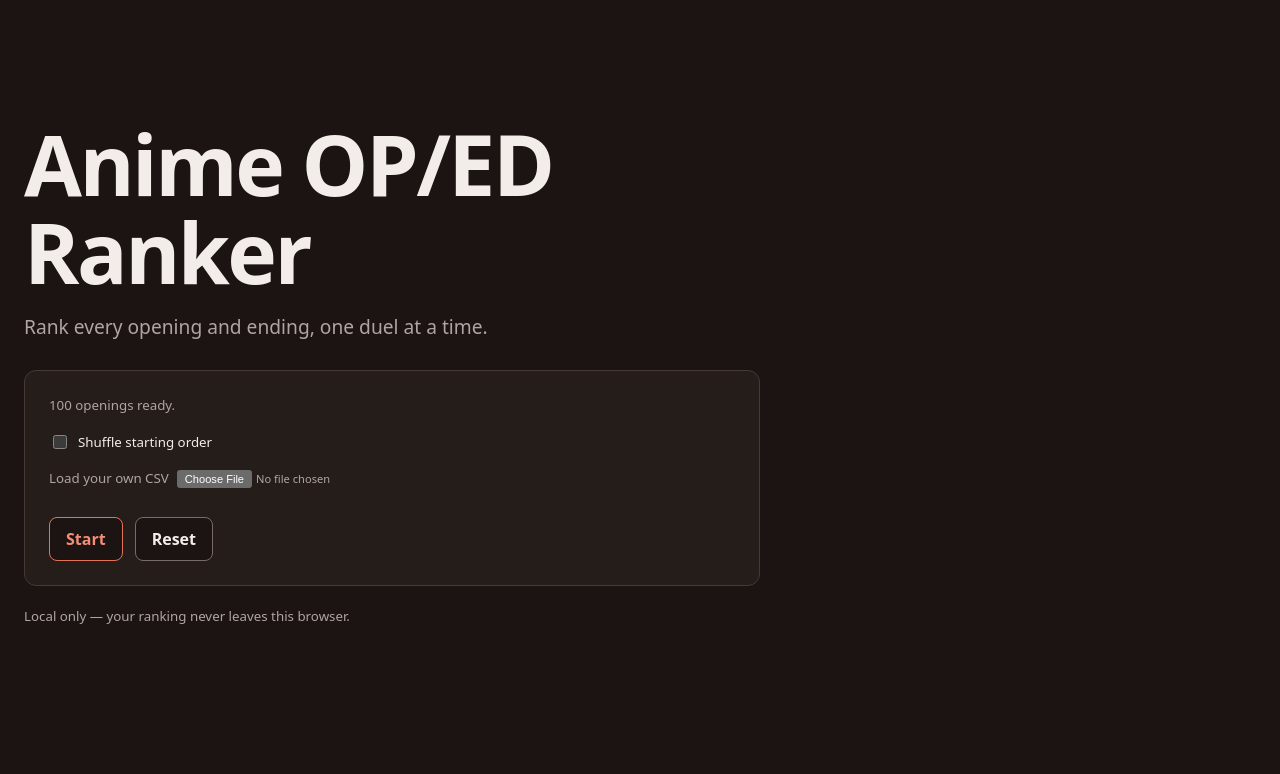
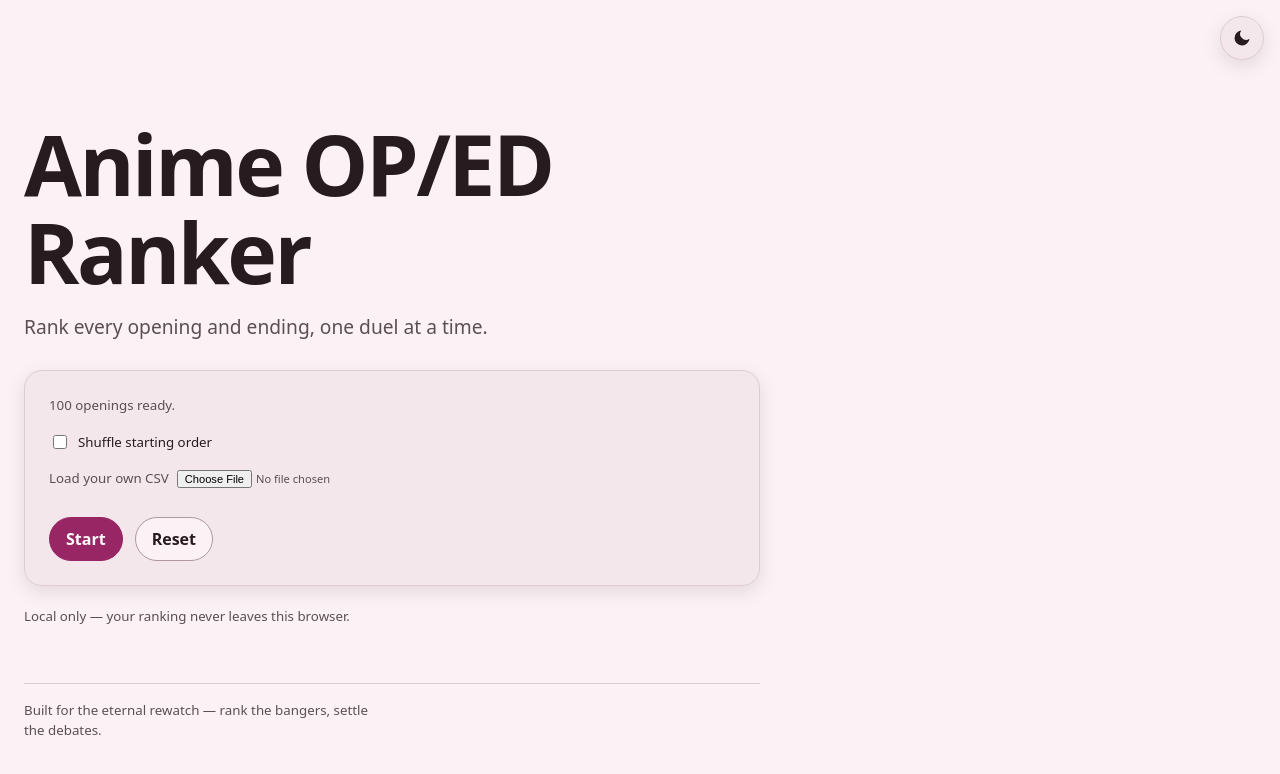
Before and after one commit to bernardopiane/Anime_OPED_Ranker, a website with bundled scripts: page index.html in a window 1280 px wide. Built offline with nearby package versions, Linux system fonts and the light colour scheme.

Commit message:
Redesign the whole app with a playful dual light/dark theme

```diff
--- a/app.js
+++ b/app.js
@@ -28,6 +28,26 @@ function showScreen(name) {
   for (const screen of ['start', 'match', 'results']) {
     el(`${screen}-screen`).classList.toggle('hidden', screen !== name);
   }
+}
+
+function initTheme() {
+  const toggle = el('theme-toggle');
+  if (!toggle) return;
+  const root = document.documentElement;
+  const sync = () => {
+    const isDark = root.dataset.theme !== 'light';
+    toggle.setAttribute('aria-pressed', String(isDark));
+    toggle.setAttribute('aria-label', isDark ? 'Switch to light theme' : 'Switch to dark theme');
+  };
+  sync();
+  toggle.addEventListener('click', () => {
+    const next = root.dataset.theme === 'light' ? 'dark' : 'light';
+    root.dataset.theme = next;
+    try {
+      localStorage.setItem('oped-theme', next);
+    } catch {}
+    sync();
+  });
 }
 
 function persist() {
@@ -788,4 +808,5 @@ el('again-btn').addEventListener('click', () => {
   showScreen('start');
 });
 
+initTheme();
 init();
--- a/index.html
+++ b/index.html
@@ -4,10 +4,41 @@
     <meta charset="utf-8" />
     <meta name="viewport" content="width=device-width, initial-scale=1" />
     <title>Anime OP/ED Ranker</title>
+    <script>
+      (function () {
+        try {
+          var saved = localStorage.getItem('oped-theme');
+          var theme =
+            saved === 'light' || saved === 'dark'
+              ? saved
+              : window.matchMedia('(prefers-color-scheme: dark)').matches
+                ? 'dark'
+                : 'light';
+          document.documentElement.dataset.theme = theme;
+        } catch (e) {
+          document.documentElement.dataset.theme = 'dark';
+        }
+      })();
+    </script>
     <link rel="stylesheet" href="tokens.css" />
     <link rel="stylesheet" href="styles.css" />
   </head>
   <body>
+    <button
+      id="theme-toggle"
+      class="theme-toggle"
+      type="button"
+      aria-label="Switch to light theme"
+      aria-pressed="true"
+    >
+      <svg class="theme-icon theme-icon--sun" viewBox="0 0 24 24" fill="none" stroke="currentColor" stroke-width="1.8" stroke-linecap="round" aria-hidden="true">
+        <circle cx="12" cy="12" r="4.2" />
+        <path d="M12 3v2.2M12 18.8V21M3 12h2.2M18.8 12H21M5.6 5.6l1.6 1.6M16.8 16.8l1.6 1.6M18.4 5.6l-1.6 1.6M7.2 16.8l-1.6 1.6" />
+      </svg>
+      <svg class="theme-icon theme-icon--moon" viewBox="0 0 24 24" fill="currentColor" aria-hidden="true">
+        <path d="M21 12.8A9 9 0 1 1 11.2 3a7 7 0 0 0 9.8 9.8z" />
+      </svg>
+    </button>
     <main id="app">
       <p id="warning" class="warning hidden">
         Progress can’t be saved — storage is unavailable or full. Your ranking will still work during this session.
@@ -32,6 +63,9 @@
           </div>
         </div>
         <p class="meta">Local only — your ranking never leaves this browser.</p>
+        <footer class="site-footer">
+          <p>Built for the eternal rewatch — rank the bangers, settle the debates.</p>
+        </footer>
       </section>
 
       <section id="match-screen" class="screen hidden">
--- a/styles.css
+++ b/styles.css
@@ -1,4 +1,4 @@
-/* Hallmark · macrostructure: Marquee Hero · genre: modern-minimal · theme: Coral (dark) · enrichment: none · nav: N9 Edge-aligned · footer: Ft2 Inline-rule · pre-emit critique P5 H4 E5 S4 R5 V5 · contrast: pass (40-41) · nav/footer/slop: pass (42-45) · honest: pass (46) · chrome: pass (47) · tokens: pass (48) · responsive: pass (49) · mobile: pass (34,50-57) */
+/* Hallmark · macrostructure: Marquee Hero (Start) · Split Studio (Duel) · Index-First (Results) · genre: playful · theme: Sakura (custom dual light/dark, accent hue 352) · enrichment: none · nav: N2 Floating chip · footer: Ft5 Statement · pre-emit critique P5 H5 E5 S4 R5 V5 · contrast: pass (40-41) · nav/footer/slop: pass (42-45) · honest: pass (46) · chrome: pass (47) · tokens: pass (48) · responsive: pass (49) · mobile: pass (34,49-57) · gate 1 note: system font stack (offline constraint, no web fonts) */
 
 *,
 *::before,
@@ -29,6 +29,29 @@ body {
 
 .hidden { display: none !important; }
 
+.theme-toggle {
+  position: fixed;
+  top: max(var(--space-md), env(safe-area-inset-top));
+  right: max(var(--space-md), env(safe-area-inset-right));
+  z-index: var(--z-sticky);
+  display: inline-flex;
+  align-items: center;
+  justify-content: center;
+  width: 44px;
+  height: 44px;
+  min-height: 44px;
+  padding: 0;
+  color: var(--color-ink);
+  background: var(--color-paper-2);
+  border: 1px solid var(--color-rule);
+  border-radius: var(--radius-pill);
+  box-shadow: var(--shadow-card);
+}
+.theme-icon { width: 20px; height: 20px; }
+.theme-icon--sun { display: none; }
+:root[data-theme="dark"] .theme-icon--sun { display: block; }
+:root[data-theme="dark"] .theme-icon--moon { display: none; }
+
 h1,
 h2 {
   margin: 0;
@@ -44,6 +67,19 @@ h2 {
 
 @keyframes screen-in {
   from { opacity: 0; transform: translateY(6px); }
+  to { opacity: 1; transform: none; }
+}
+
+#start-screen .start-card > * {
+  animation: rise-in var(--dur-short) var(--ease-out) both;
+}
+#start-screen .start-card > *:nth-child(1) { animation-delay: 60ms; }
+#start-screen .start-card > *:nth-child(2) { animation-delay: 110ms; }
+#start-screen .start-card > *:nth-child(3) { animation-delay: 160ms; }
+#start-screen .start-card > *:nth-child(4) { animation-delay: 210ms; }
+
+@keyframes rise-in {
+  from { opacity: 0; transform: translateY(10px); }
   to { opacity: 1; transform: none; }
 }
 
@@ -63,14 +99,15 @@ button {
   color: var(--color-ink);
   background: var(--color-paper);
   border: 1px solid var(--color-rule-strong);
-  border-radius: var(--radius-sm);
+  border-radius: var(--radius-pill);
   transition: background-color var(--dur-micro) var(--ease-out),
     border-color var(--dur-micro) var(--ease-out),
     transform 100ms var(--ease-out);
 }
 button:active { transform: translateY(1px); }
 button.primary {
-  color: var(--color-accent-strong);
+  color: var(--color-accent-ink);
+  background: var(--color-accent);
   border-color: var(--color-accent);
 }
 button:disabled {
@@ -110,6 +147,15 @@ button:disabled {
   color: var(--color-muted);
 }
 
+.site-footer {
+  margin-block-start: var(--space-xl);
+  padding-block-start: var(--space-md);
+  border-block-start: 1px solid var(--color-rule);
+  color: var(--color-muted);
+  font-size: var(--text-sm);
+}
+.site-footer p { margin: 0; max-width: 46ch; }
+
 .start-card {
   display: flex;
   flex-direction: column;
@@ -118,7 +164,8 @@ button:disabled {
   padding: var(--space-lg);
   background: var(--color-paper-2);
   border: 1px solid var(--color-rule);
-  border-radius: var(--radius-md);
+  border-radius: var(--radius-lg);
+  box-shadow: var(--shadow-card);
 }
 
 #status { margin: 0; color: var(--color-muted); font-size: var(--text-sm); }
@@ -191,7 +238,7 @@ button:disabled {
   cursor: pointer;
   background: var(--color-paper-2);
   border: 1px solid var(--color-rule);
-  border-radius: var(--radius-md);
+  border-radius: var(--radius-lg);
   transition: background-color var(--dur-micro) var(--ease-out),
     border-color var(--dur-micro) var(--ease-out);
 }
@@ -352,8 +399,8 @@ button:disabled {
   border-radius: var(--radius-sm);
 }
 
-/* Hallmark redesign · screen: results · macrostructure: Index-First · genre: modern-minimal · tone: playful · theme: Coral (inherited) · enrichment: none
- * pre-emit critique: P5 H4 E5 S4 R5 V5 · slop: pass (1-58) · contrast: pass (40-41) */
+/* Hallmark redesign · screen: results · macrostructure: Index-First · genre: playful · tone: playful · theme: Sakura (inherited dual light/dark) · enrichment: none
+ * pre-emit critique: P5 H5 E5 S4 R5 V5 · slop: pass (1-58) · contrast: pass (40-41) */
 /* gate 1 note: display face is the preserved offline system stack (preflight constraint, no web fonts) */
 #results-screen {
   max-width: 72rem;
@@ -456,7 +503,7 @@ button:disabled {
   justify-content: center;
   padding: var(--space-sm);
   text-align: center;
-  color: var(--color-ink-soft);
+  color: var(--color-media-ink);
   font-size: var(--text-sm);
 }
 .podium-stand {
@@ -556,13 +603,17 @@ button:disabled {
 
 @media (hover: hover) {
   button:hover { background: var(--color-paper-3); }
-  button.primary:hover { background: var(--color-accent-soft); }
+  button.primary:hover {
+    background: var(--color-accent-strong);
+    border-color: var(--color-accent-strong);
+  }
   .panel:hover {
     background: var(--color-paper-3);
     border-color: var(--color-rule-strong);
   }
   .podium-slot:hover { transform: translateY(-2px); }
   #results-list li:hover { background: var(--color-paper-2); }
+  .theme-toggle:hover { background: var(--color-paper-3); border-color: var(--color-rule-strong); }
 }
 
 @media (min-width: 72rem) {
@@ -589,7 +640,8 @@ button:disabled {
 
 @media (prefers-reduced-motion: reduce) {
   .screen,
-  .modal-card { animation: none; }
+  .modal-card,
+  #start-screen .start-card > * { animation: none; }
   .panel .loading::before { animation: none; }
   button {
     transition: background-color var(--dur-micro) var(--ease-out),
@@ -598,6 +650,9 @@ button:disabled {
   .modal-card { transform: none; }
   .progress .bar > div { transition: none; }
   .podium-slot,
+  .panel,
   #results-list li { transition: none; }
-  .podium-slot:hover { transform: none; }
+  .podium-slot:hover,
+  .panel:hover { transform: none; }
+  button:active { transform: none; }
 }
--- a/tokens.css
+++ b/tokens.css
@@ -1,34 +1,5 @@
 :root {
   color-scheme: dark;
-
-  --color-paper: oklch(20% 0.012 45);
-  --color-paper-2: oklch(24% 0.014 46);
-  --color-paper-3: oklch(28% 0.016 46);
-  --color-rule: oklch(36% 0.014 46);
-  --color-rule-strong: oklch(54% 0.016 46);
-  --color-neutral: oklch(64% 0.012 46);
-  --color-muted: oklch(73% 0.013 47);
-  --color-ink-soft: oklch(84% 0.010 48);
-  --color-ink: oklch(95% 0.008 48);
-  --color-accent: oklch(68% 0.15 32);
-  --color-accent-strong: oklch(75% 0.13 34);
-  --color-accent-soft: oklch(30% 0.055 32);
-  --color-accent-ink: oklch(18% 0.04 30);
-  --color-focus: oklch(72% 0.16 33);
-  --color-danger: oklch(70% 0.15 27);
-  --color-danger-soft: oklch(28% 0.06 27);
-  --color-media: oklch(12% 0.008 45);
-  --color-scrim: oklch(10% 0.010 45 / 0.62);
-
-  --crown-gold: oklch(85% 0.13 85);
-  --crown-silver: oklch(85% 0.02 240);
-  --crown-bronze: oklch(68% 0.10 55);
-
-  --shadow-modal: 0 16px 40px oklch(5% 0.010 45 / 0.5);
-
-  --font-display: system-ui, "Segoe UI", Roboto, Helvetica, Arial, sans-serif;
-  --font-body: system-ui, "Segoe UI", Roboto, Helvetica, Arial, sans-serif;
-  --font-mono: ui-monospace, "Cascadia Code", "SFMono-Regular", Consolas, monospace;
 
   --space-3xs: 0.125rem;
   --space-2xs: 0.25rem;
@@ -49,6 +20,10 @@
   --text-2xl: 2.441rem;
   --text-display: clamp(2.6rem, 6vw + 1rem, 5.25rem);
 
+  --font-display: system-ui, "Segoe UI", Roboto, Helvetica, Arial, sans-serif;
+  --font-body: system-ui, "Segoe UI", Roboto, Helvetica, Arial, sans-serif;
+  --font-mono: ui-monospace, "Cascadia Code", "SFMono-Regular", Consolas, monospace;
+
   --ease-out: cubic-bezier(0.16, 1, 0.3, 1);
   --dur-micro: 120ms;
   --dur-short: 220ms;
@@ -56,6 +31,7 @@
 
   --radius-sm: 8px;
   --radius-md: 12px;
+  --radius-lg: 18px;
   --radius-pill: 999px;
 
   --page-pad: 1.5rem;
@@ -67,3 +43,70 @@
   --z-modal: 400;
   --z-toast: 500;
 }
+
+/* Hallmark theme · Sakura (custom dual light/dark) · playful · accent hue 352 */
+
+/* dark (default; also used when no theme is set) */
+:root,
+:root[data-theme="dark"] {
+  color-scheme: dark;
+
+  --color-paper: oklch(17% 0.012 352);
+  --color-paper-2: oklch(21% 0.014 352);
+  --color-paper-3: oklch(25% 0.016 352);
+  --color-rule: oklch(33% 0.014 352);
+  --color-rule-strong: oklch(52% 0.016 352);
+  --color-neutral: oklch(64% 0.012 352);
+  --color-muted: oklch(73% 0.013 352);
+  --color-ink-soft: oklch(84% 0.010 352);
+  --color-ink: oklch(95% 0.008 352);
+  --color-accent: oklch(74% 0.13 352);
+  --color-accent-strong: oklch(80% 0.11 352);
+  --color-accent-soft: oklch(30% 0.06 352);
+  --color-accent-ink: oklch(18% 0.04 352);
+  --color-focus: oklch(78% 0.14 352);
+  --color-danger: oklch(70% 0.15 27);
+  --color-danger-soft: oklch(28% 0.06 27);
+  --color-media: oklch(12% 0.008 352);
+  --color-media-ink: oklch(90% 0.010 352);
+  --color-scrim: oklch(10% 0.010 352 / 0.62);
+
+  --crown-gold: oklch(85% 0.13 85);
+  --crown-silver: oklch(85% 0.02 240);
+  --crown-bronze: oklch(68% 0.10 55);
+
+  --shadow-modal: 0 16px 40px oklch(5% 0.010 352 / 0.5);
+  --shadow-card: 0 6px 18px oklch(6% 0.012 352 / 0.45);
+}
+
+/* light */
+:root[data-theme="light"] {
+  color-scheme: light;
+
+  --color-paper: oklch(97% 0.012 352);
+  --color-paper-2: oklch(94% 0.016 352);
+  --color-paper-3: oklch(91% 0.020 352);
+  --color-rule: oklch(86% 0.020 352);
+  --color-rule-strong: oklch(70% 0.030 352);
+  --color-neutral: oklch(46% 0.020 352);
+  --color-muted: oklch(44% 0.020 352);
+  --color-ink-soft: oklch(36% 0.020 352);
+  --color-ink: oklch(24% 0.022 352);
+  --color-accent: oklch(47% 0.16 352);
+  --color-accent-strong: oklch(43% 0.17 352);
+  --color-accent-soft: oklch(92% 0.040 352);
+  --color-accent-ink: oklch(99% 0.010 352);
+  --color-focus: oklch(52% 0.18 352);
+  --color-danger: oklch(55% 0.19 27);
+  --color-danger-soft: oklch(94% 0.040 27);
+  --color-media: oklch(22% 0.010 352);
+  --color-media-ink: oklch(90% 0.010 352);
+  --color-scrim: oklch(35% 0.020 352 / 0.45);
+
+  --crown-gold: oklch(72% 0.14 85);
+  --crown-silver: oklch(70% 0.02 240);
+  --crown-bronze: oklch(58% 0.10 55);
+
+  --shadow-modal: 0 16px 40px oklch(45% 0.03 352 / 0.22);
+  --shadow-card: 0 6px 18px oklch(45% 0.03 352 / 0.16);
+}
```
Also changed, not shown: design.md (added, +125 -0 lines), .hallmark/log.json, .hallmark/preflight.json.
